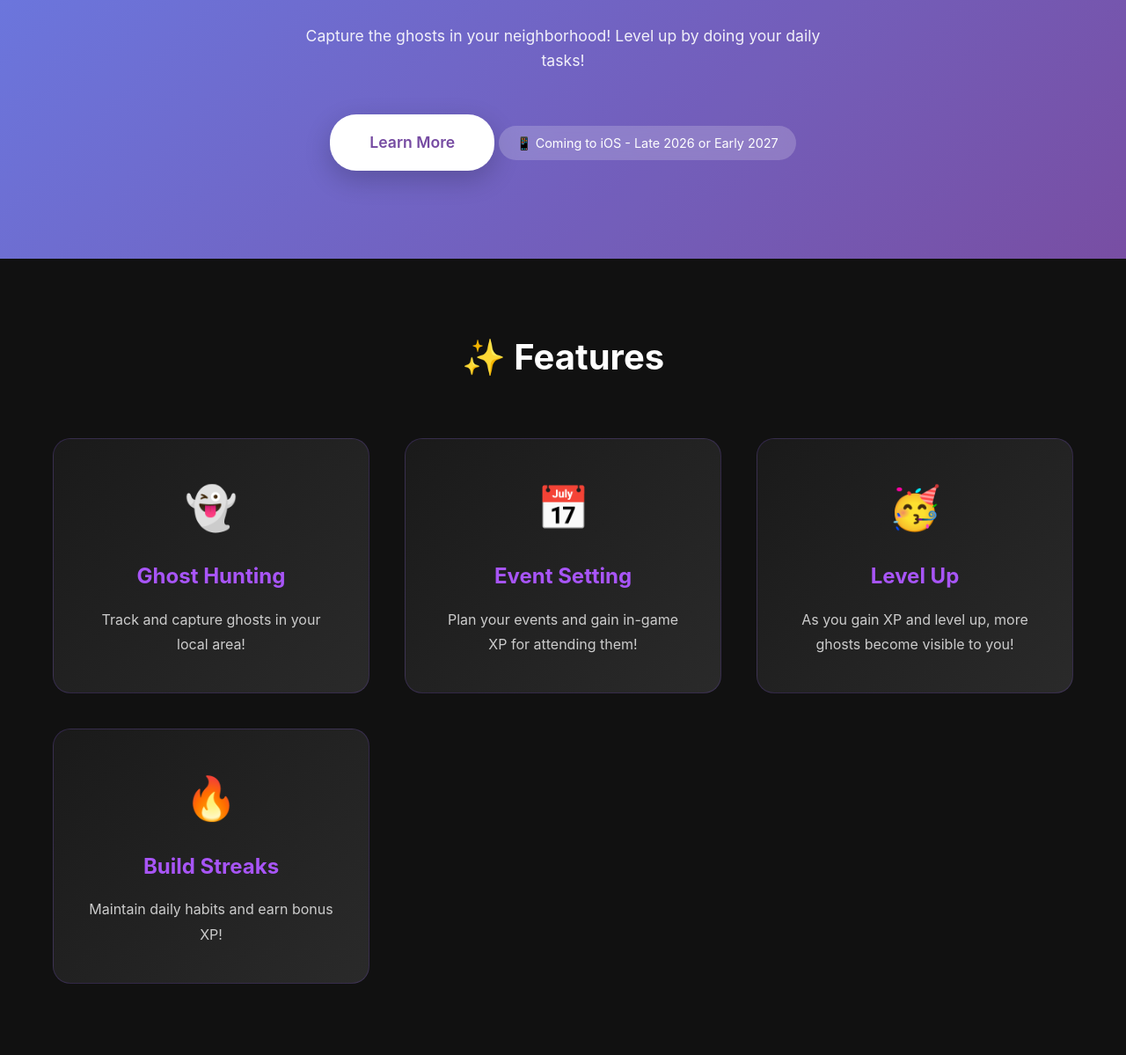
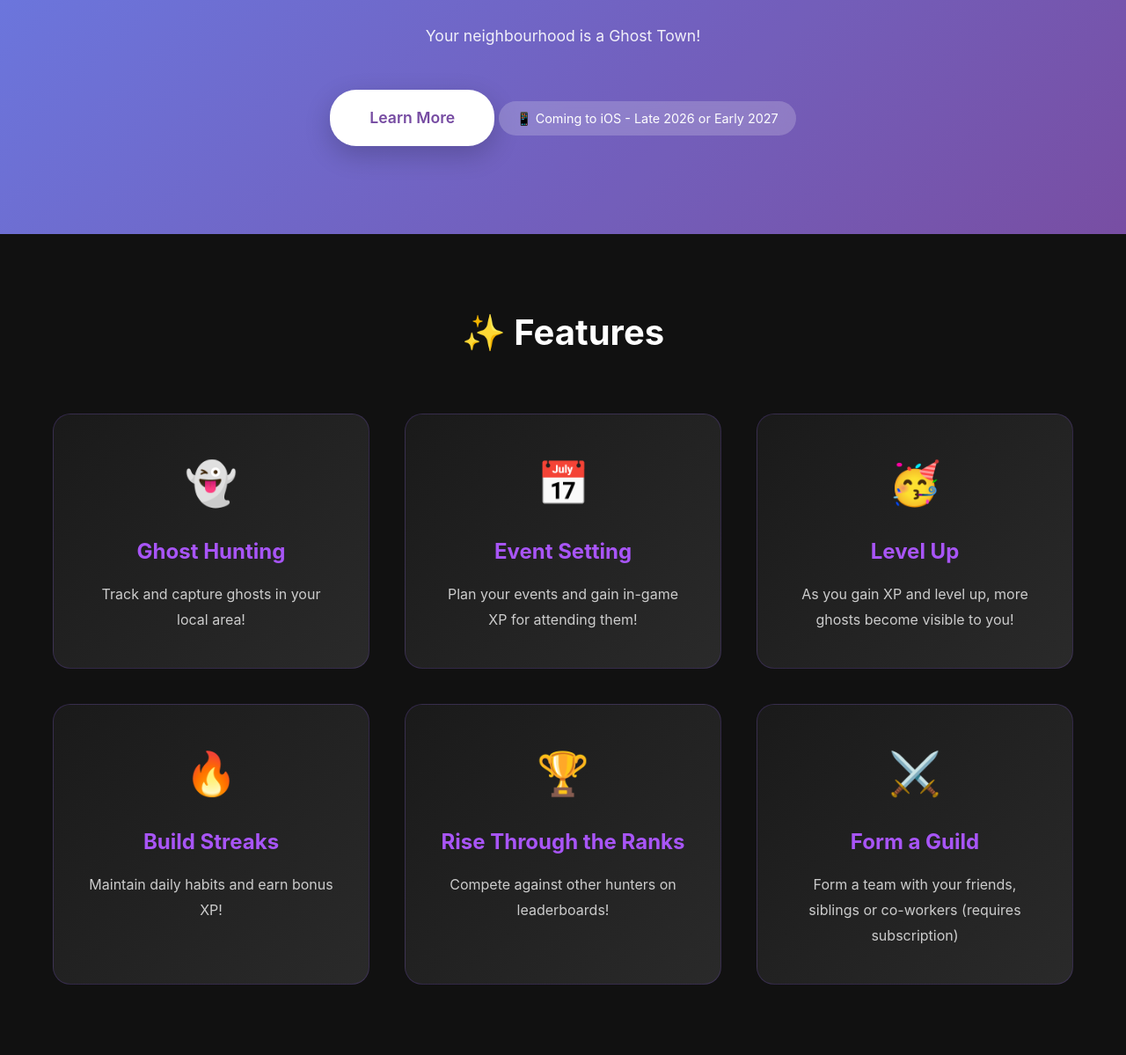
Before and after one commit to Ronan1993/peppers-landing-page, a plain HTML site: page index.html in a window 1280 px wide. Shown: the part 401-1600 px from the top of the page at 88% size. Drawn offline with Linux system fonts and the light colour scheme.

Commit message:
Update index.html

```diff
--- a/index.html
+++ b/index.html
@@ -369,7 +369,7 @@
             <h1>Pepper's Game</h1>
             <p class="tagline">Your Pocket Ouija Board</p>
             <p class="hero-description">
-                Capture the ghosts in your neighborhood! Level up by doing your daily tasks!
+                Your neighbourhood is a Ghost Town!
             </p>
             <a href="#features" class="cta-button">Learn More</a>
             <div class="status-badge">📱 Coming to iOS - Late 2026 or Early 2027</div>
@@ -401,6 +401,17 @@
                     <h3>Build Streaks</h3>
                     <p>Maintain daily habits and earn bonus XP!</p>
                 </div>
+                <div class="feature-card">
+                    <div class="feature-icon">🏆</div>
+                    <h3>Rise Through the Ranks</h3>
+                    <p>Compete against other hunters on leaderboards!</p>
+                </div>
+                <div class="feature-card">
+                    <div class="feature-icon">⚔️</div>
+                    <h3>Form a Guild</h3>
+                    <p>Form a team with your friends, siblings or co-workers (requires subscription)</p>
+                </div>
+
             </div>
         </div>
     </section>
```
